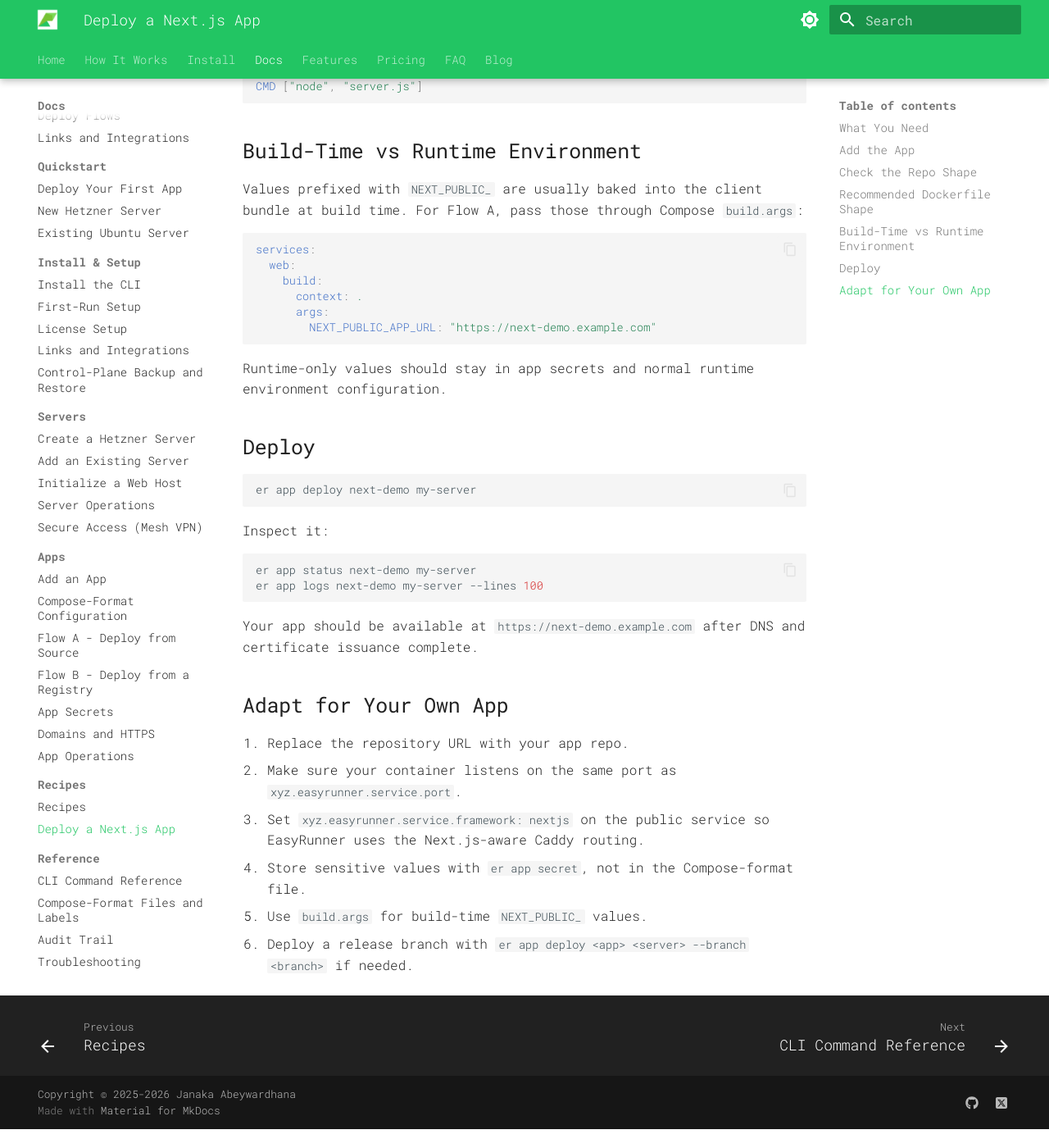
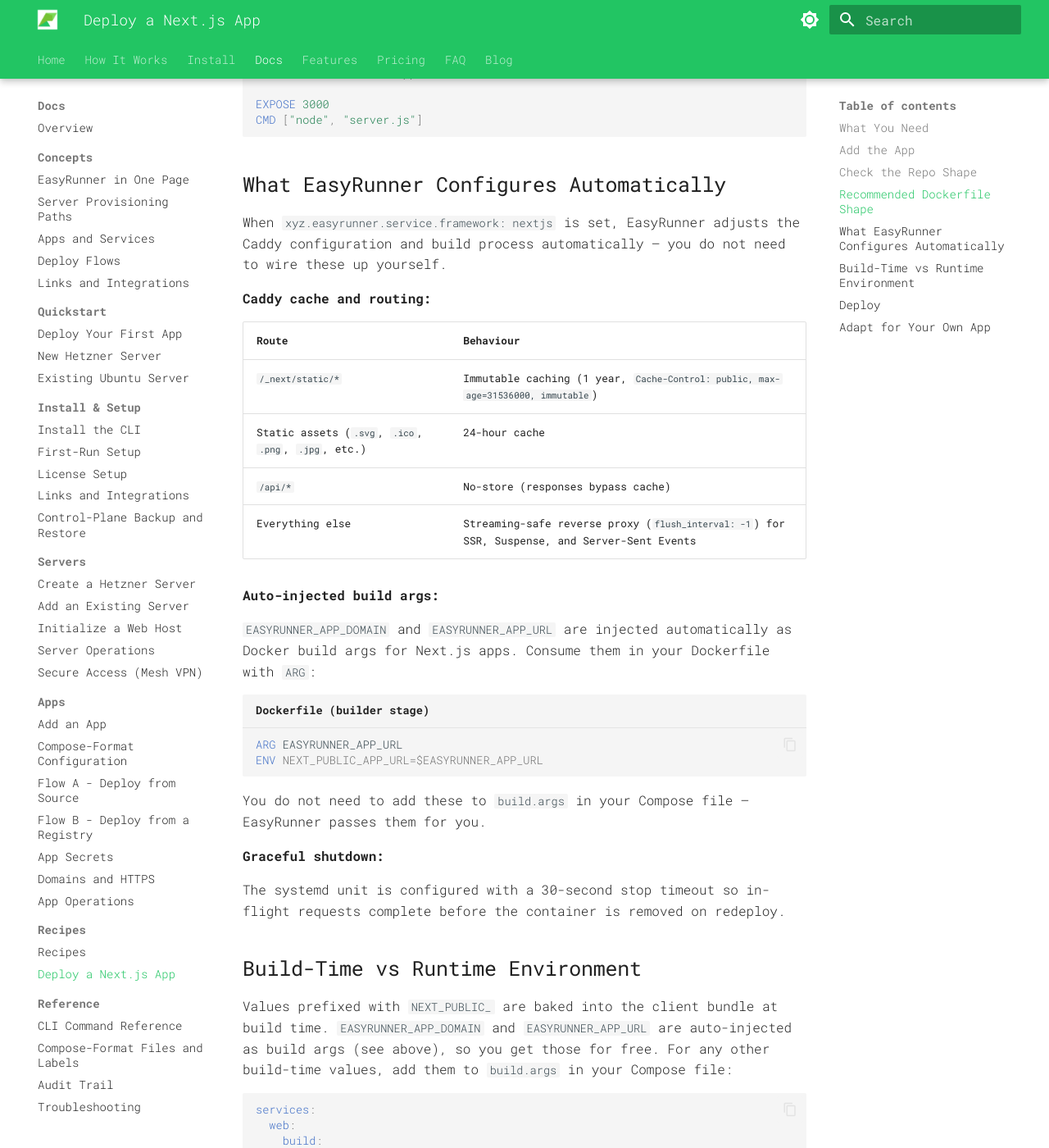
Before and after one commit to janaka/easyrunner-docs, an MkDocs documentation site: the page built from docs/user-docs/recipes/nextjs.md, in a window 1280 px wide and 1400 px high, scrolled down 2502 px. Shown: the whole window at 82% size. Built offline with MkDocs 1.6.1 and Material for MkDocs 9.7.7, drawn with Linux system fonts in a browser that asks for light colours; some web fonts are replaced; before the commit the page ends 3879 px from its top, so only the background shows below that; some of the changed text lies outside the part shown.

Commit message:
docs(user-docs): fill gaps identified against mid-June 2026 blog post
Next.js recipe:
- Add "What EasyRunner Configures Automatically" section covering
  framework-aware Caddy cache headers, auto-injected build args
  (EASYRUNNER_APP_DOMAIN/URL — no manual build.args needed), and
  graceful shutdown (30s stop timeout)
- Expand ISR cache tip to mention the deploy-time warning when volume is missing
- Update Build-Time vs Runtime section to reflect auto-injected build args

Secrets:
- Document the default unlock window (60 min) for the presence gate

Co-Authored-By: Claude Sonnet 4.6 <noreply@anthropic.com>

````diff
--- a/docs/user-docs/recipes/nextjs.md
+++ b/docs/user-docs/recipes/nextjs.md
@@ -58,8 +58,8 @@ networks:
     external: true
 ```
 
-!!! tip "Warm ISR cache"
-    For apps using ISR or cache-heavy rendering, mount `.next/cache` on a named volume so it survives redeploys. The exact path depends on your Dockerfile's working directory, for example `/app/.next/cache`.
+!!! tip "ISR cache volume"
+    Apps using ISR or cache-heavy rendering need `.next/cache` mounted on a named volume so the cache survives redeploys. The example Compose file above already includes this. If you omit the volume, EasyRunner will warn you at deploy time that ISR is silently disabled. The exact path depends on your Dockerfile's working directory — `/app/.next/cache` for a `WORKDIR /app` image.
 
 ## Recommended Dockerfile Shape
 
@@ -99,9 +99,37 @@ EXPOSE 3000
 CMD ["node", "server.js"]
 ```
 
+## What EasyRunner Configures Automatically
+
+When `xyz.easyrunner.service.framework: nextjs` is set, EasyRunner adjusts the Caddy configuration and build process automatically — you do not need to wire these up yourself.
+
+**Caddy cache and routing:**
+
+| Route | Behaviour |
+| --- | --- |
+| `/_next/static/*` | Immutable caching (1 year, `Cache-Control: public, max-age=31536000, immutable`) |
+| Static assets (`.svg`, `.ico`, `.png`, `.jpg`, etc.) | 24-hour cache |
+| `/api/*` | No-store (responses bypass cache) |
+| Everything else | Streaming-safe reverse proxy (`flush_interval: -1`) for SSR, Suspense, and Server-Sent Events |
+
+**Auto-injected build args:**
+
+`EASYRUNNER_APP_DOMAIN` and `EASYRUNNER_APP_URL` are injected automatically as Docker build args for Next.js apps. Consume them in your Dockerfile with `ARG`:
+
+```dockerfile title="Dockerfile (builder stage)"
+ARG EASYRUNNER_APP_URL
+ENV NEXT_PUBLIC_APP_URL=$EASYRUNNER_APP_URL
+```
+
+You do not need to add these to `build.args` in your Compose file — EasyRunner passes them for you.
+
+**Graceful shutdown:**
+
+The systemd unit is configured with a 30-second stop timeout so in-flight requests complete before the container is removed on redeploy.
+
 ## Build-Time vs Runtime Environment
 
-Values prefixed with `NEXT_PUBLIC_` are usually baked into the client bundle at build time. For Flow A, pass those through Compose `build.args`:
+Values prefixed with `NEXT_PUBLIC_` are baked into the client bundle at build time. `EASYRUNNER_APP_DOMAIN` and `EASYRUNNER_APP_URL` are auto-injected as build args (see above), so you get those for free. For any other build-time values, add them to `build.args` in your Compose file:
 
 ```yaml
 services:
````
Also changed, not shown: other parts of docs/user-docs/recipes/nextjs.md (+1 -1 lines), docs/user-docs/apps/secrets.md (+1 -1 lines).
